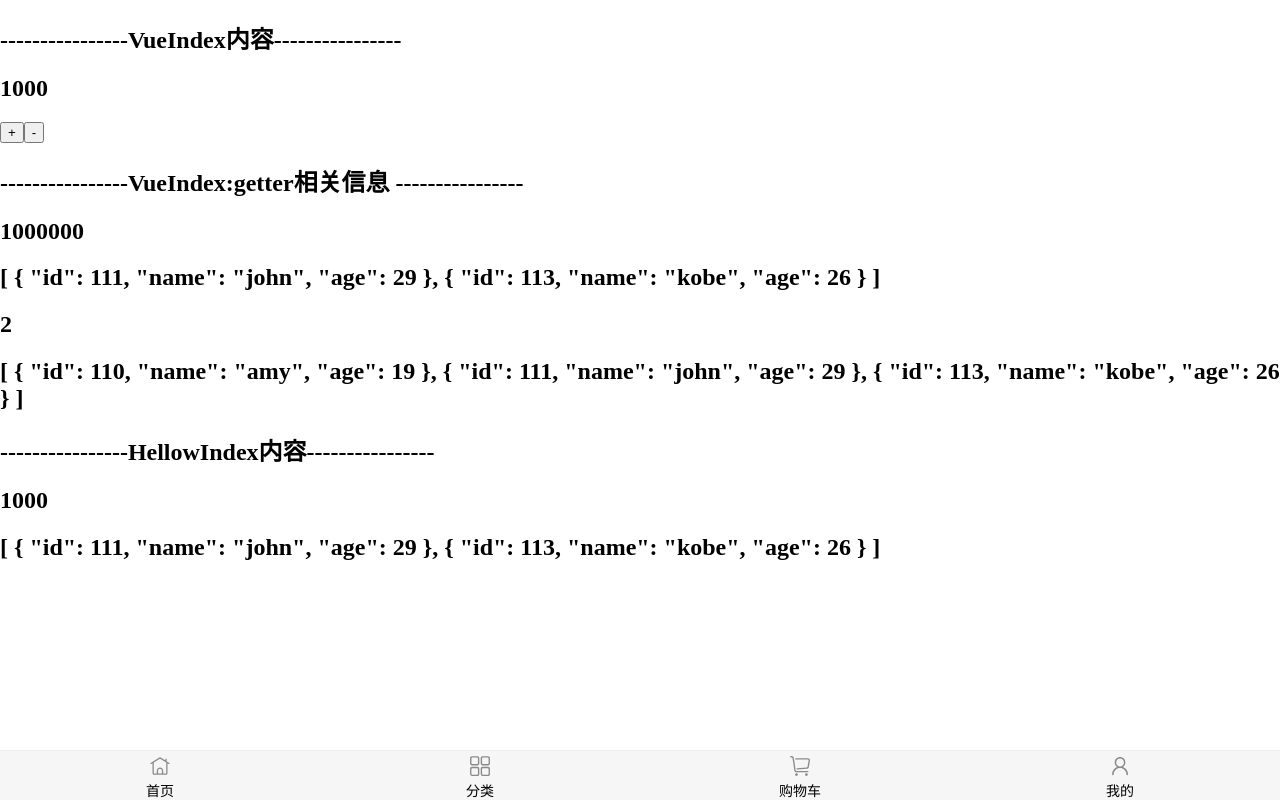
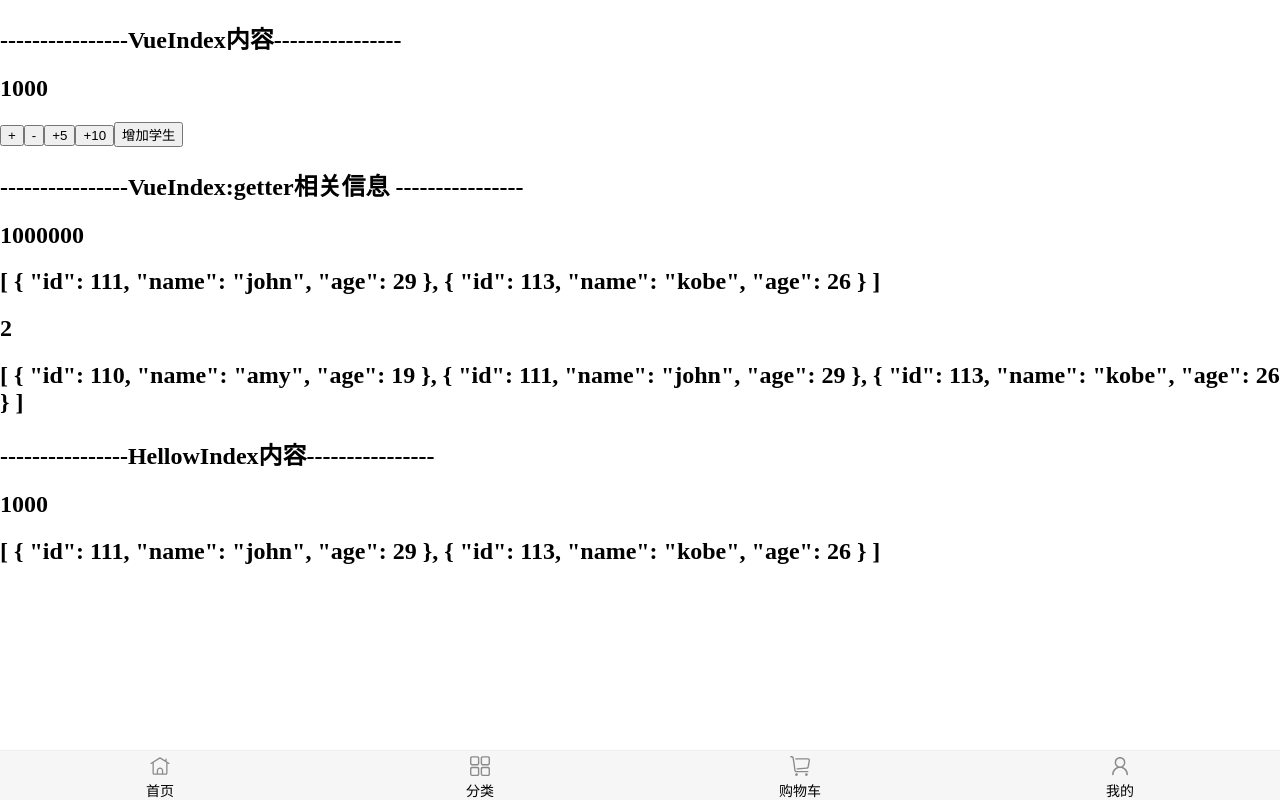
Before and after one commit to zdana/vueTest, a Vue app in the folder vueTest/: page /VueIndex in a window 1280 px wide. Built offline with nearby package versions, Linux system fonts and the light colour scheme.

Commit message:
mutations提交时携带额外参数

```diff
--- a/vueTest/src/components/VuexIndex.vue
+++ b/vueTest/src/components/VuexIndex.vue
@@ -4,6 +4,9 @@
     <h2>{{$store.state.counter}}</h2>
     <button @click="addition">+</button>
     <button @click="subtration">-</button>
+    <button @click="addCount(5)">+5</button>
+    <button @click="addCount(10)">+10</button>
+    <button @click="addStudent">增加学生</button>
 
     <h2>----------------VueIndex:getter相关信息 ----------------</h2>
     <h2>{{$store.getters.powerCounter}}</h2>
@@ -36,6 +39,14 @@ export default {
     },
     subtration(){
       this.$store.commit('decrement')
+    },
+    addCount(count){
+      // payload:负载，就是传过来的参数，可以是对象
+      this.$store.commit('incrementCount',count)
+    },
+    addStudent(){
+      const stu={id:114,name:'alen',age:26}
+      this.$store.commit('addStudent',stu)
     }
   }
 }
--- a/vueTest/src/store/index.js
+++ b/vueTest/src/store/index.js
@@ -17,12 +17,19 @@ const store=new Vuex.Store({
     ]
   },
   mutations:{
+    // increment是事件类型，其他的是回调函数
     // 方法,state是默认参数
     increment(state){
       state.counter++
     },
     decrement(state){
       state.counter--
+    },
+    incrementCount(state,count){
+      state.counter+=count
+    },
+    addStudent(state,stu){
+      state.students.push(stu)
     }
   },
   // 异步操作，发送网络请求
```
